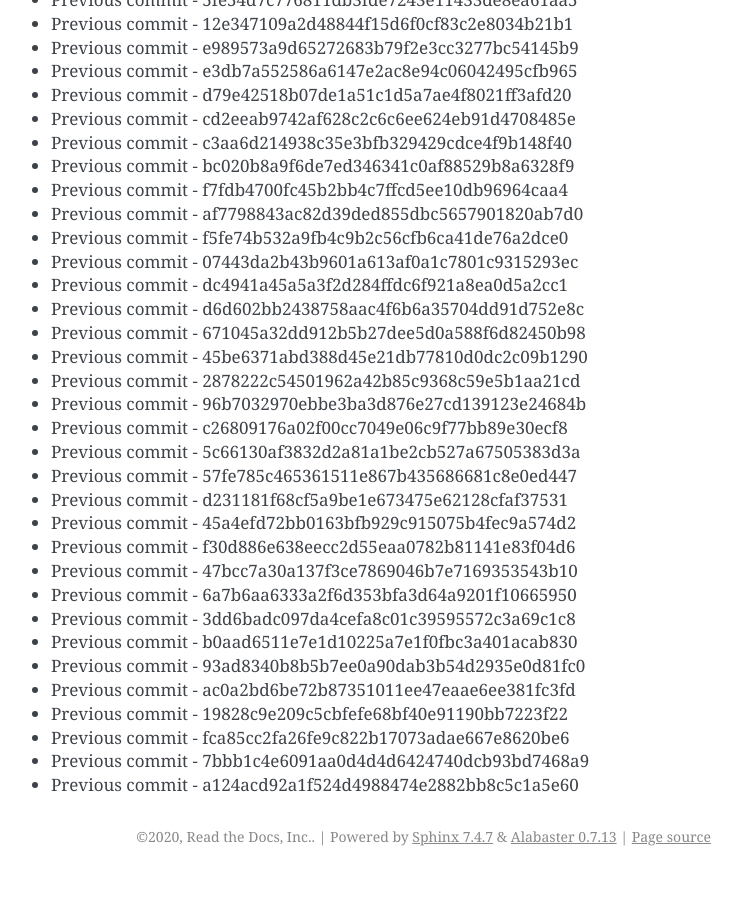
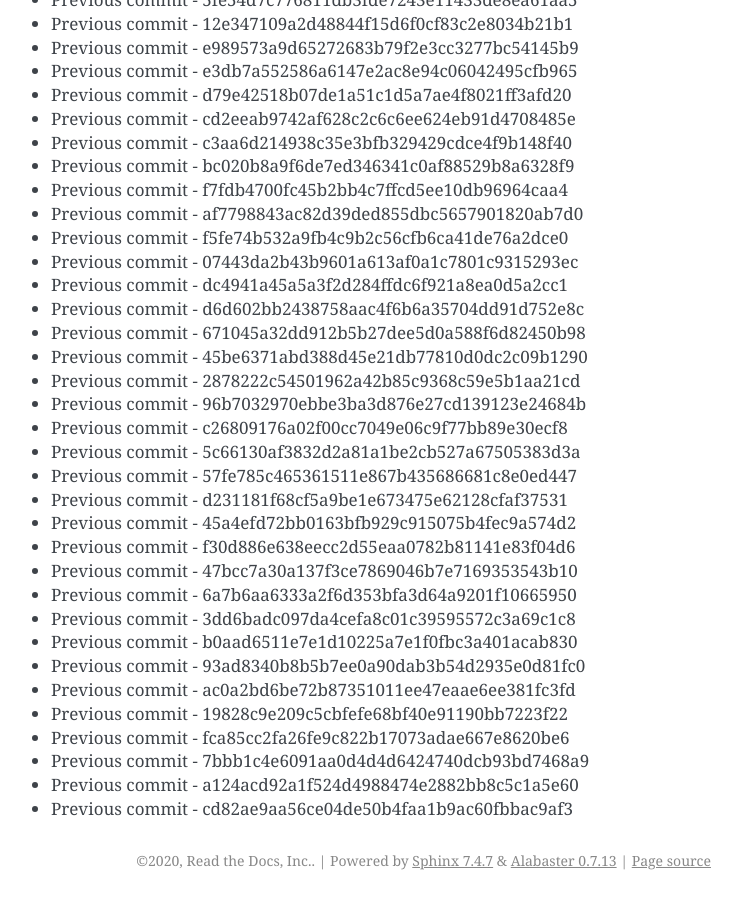
Before and after one commit to readthedocs/rtd-git-stresstest, a Sphinx documentation site: the page built from docs/updates.rst, in a window 1280 px wide and 900 px high, scrolled down 75473 px. Shown: the whole window, without its empty margins (399-1141 px from the left). Built offline with Sphinx 7.4.7, drawn with Linux system fonts in a browser that asks for light colours; before the commit the page ends 76349 px from its top, so only the background shows below that.

Commit message:
Generating commit from previous: cd82ae9aa56ce04de50b4faa1b9ac60fbbac9af3

```diff
--- a/docs/updates.rst
+++ b/docs/updates.rst
@@ -3203,3 +3203,4 @@ It can be tested for any performance characteristics.
 * Previous commit - fca85cc2fa26fe9c822b17073adae667e8620be6
 * Previous commit - 7bbb1c4e6091aa0d4d4d6424740dcb93bd7468a9
 * Previous commit - a124acd92a1f524d4988474e2882bb8c5c1a5e60
+* Previous commit - cd82ae9aa56ce04de50b4faa1b9ac60fbbac9af3
```
